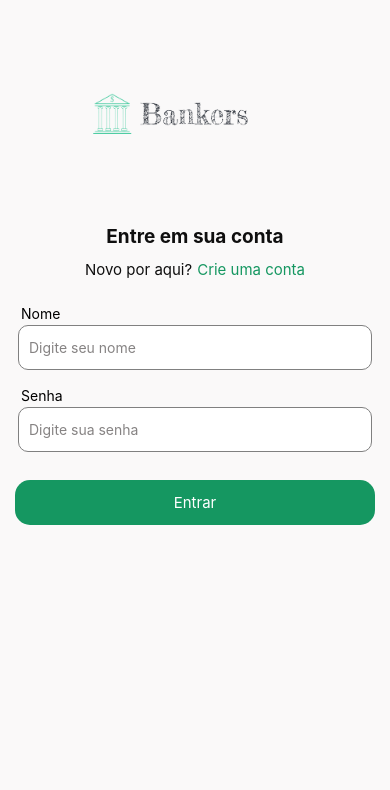
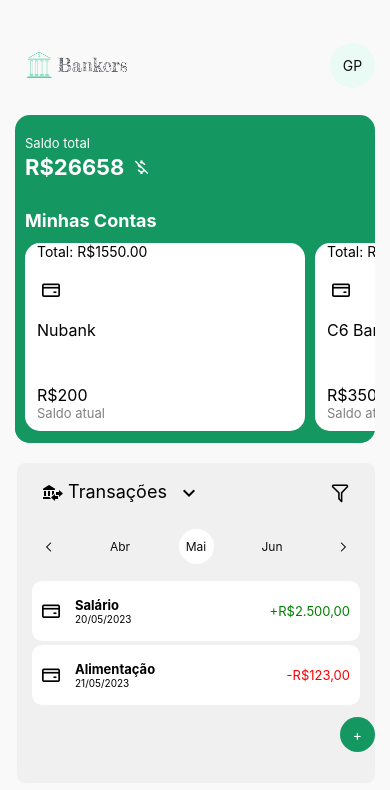
Before and after one commit to guipaterno/FinApp, a React Native app: screen / in a window 390 px wide. Shown: the top 790 px of the page. Built offline with nearby package versions, Linux system fonts and the light colour scheme.

Commit message:
Alteração FlatList
Deletei a pasta FlatCount e coloquei diretamente no Banner

```diff
--- a/App.tsx
+++ b/App.tsx
@@ -1,12 +1,8 @@
 import React from 'react';
-import { StatusBar } from 'expo-status-bar';
-
 import { NavigationContainer } from '@react-navigation/native';
 import Routes from "./src/routes/index"
-import Login from './src/screens/Login';
-import Cadastro from './src/screens/Cadastro';
 import Home from './src/screens/Home';
-import TesteBanner from './src/components/FlatCount';
+
 
 
 
@@ -14,7 +10,7 @@ import TesteBanner from './src/components/FlatCount';
 export default function App() {
   return (
     <NavigationContainer>
-      <Routes/>
+      <Home/>
     </NavigationContainer>
   );
 }
--- a/package.json
+++ b/package.json
@@ -11,6 +11,7 @@
   "dependencies": {
     "@react-navigation/native": "^6.1.7",
     "@react-navigation/native-stack": "^6.9.13",
+    "@react-navigation/stack": "^6.3.17",
     "expo": "~49.0.7",
     "expo-status-bar": "~1.6.0",
     "react": "18.2.0",
--- a/src/components/Banner.tsx
+++ b/src/components/Banner.tsx
@@ -1,56 +1,87 @@
-import React from "react";
-import { View, Text, FlatList,SafeAreaView, Dimensions} from "react-native";
-import styles from "../styles/styles";
-import {Octicons } from "@expo/vector-icons"
-import FlatCount from "./FlatCount";
+import React from 'react';
+import styles from '../styles/styles';
+import { FlatList,  SafeAreaView,  Text,  View} from 'react-native';
+import {Octicons } from "@expo/vector-icons";
+
+type ItemData = {
+  id: string;
+  title: string;
+  icon:any;
+  value:string;
+};
+
+const DATA: ItemData[] = [
+  {
+    id: '1',
+    title: 'Nubank',
+    icon: "credit-card",
+    value:"200,00",
+  },
+  {
+    id: '2',
+    title: 'C6 Bank',
+    icon:"credit-card",
+    value:"350,00",
+
+  },
+  {
+    id: '3',
+    title: 'Itau',
+    icon:"credit-card",
+    value:"1000,00",
+
+  },
+];
+
+type ItemProps = {
+  item: ItemData;
+
+};
+
+const totalValue = DATA.reduce((accumulator, currentItem) => {
+  const itemValue = parseFloat(currentItem.value.replace(',', '.'));
+  return accumulator + itemValue;
+}, 0);
+
+const Item = ({item}: ItemProps) => (
 
 
+  <View  style={styles.principalContainer}>
+
+    {/* teste aqui */}
+    <Text>Total: R${totalValue.toFixed(2)}</Text>
+    {/* teste até aqui */}
 
 
+    <Octicons name={item.icon} style={styles.iconeCartao} />
+    <Text style={styles.textBanco}>{item.title}</Text>
+
+    <View style={styles.viewBancoSaldo}>
+      <Text style={styles.textValorSaldo}>R${parseFloat(item.value.replace(',', '.'))}</Text>
+      <Text style={styles.textSaldo}>Saldo atual</Text>
+    </View>
+  </View>
+);
 
 
-const Banner = ()=>{
-    return(
+const Banner = () => {
 
-        <FlatCount/>
+  return (
+    <SafeAreaView style={styles.viewContainer}>
+      <FlatList
+        data={DATA}
+        horizontal
+        showsHorizontalScrollIndicator={false}
+        scrollEnabled
+        renderItem={Item}
+        keyExtractor={item => item.id}
 
-    )
-}
+      />
+
+
+    </SafeAreaView>
+  );
+};
+
 
 export default Banner;
-
-
-
-/*
-
-
-
-
-
-const Banner = ()=>{
-    return(
-
-
-        <View style={styles.principalContainer}>
-            <Octicons name="credit-card" style={styles.iconeCartao} />
-            <Text style={styles.textBanco}>Nubank</Text>
-
-
-            <View style={styles.viewBancoSaldo}>
-                <Text style={styles.textValorSaldo}>R$123,00</Text>
-                <Text style={styles.textSaldo}>Saldo atual</Text>
-            </View>
-
-
-
-
-        </View>
-
-
-
-    )
-}
-
-export default Banner;
-
-*/
--- a/src/components/Container.tsx
+++ b/src/components/Container.tsx
@@ -3,7 +3,7 @@ import { View, Text, SafeAreaView} from "react-native";
 import styles from "../styles/styles";
 import {MaterialCommunityIcons} from "@expo/vector-icons";
 import Banner from "./Banner";
-import TesteBanner from "./FlatCount";
+
 
 type PropsContainer = {
     saldoTotal:string;
--- a/src/components/FlatCount.tsx
+++ /dev/null
@@ -1,71 +0,0 @@
-import React from 'react';
-import styles from '../styles/styles';
-import { FlatList,  SafeAreaView,  Text,  View} from 'react-native';
-import {Octicons } from "@expo/vector-icons";
-
-
-
-type ItemData = {
-  id: string;
-  title: string;
-  icon:any;
-};
-
-const DATA: ItemData[] = [
-  {
-    id: '1',
-    title: 'Nubank',
-    icon: "credit-card",
-  },
-  {
-    id: '2',
-    title: 'C6 Bank',
-    icon:"credit-card",
-
-  },
-  {
-    id: '3',
-    title: 'Itau',
-    icon:"credit-card",
-
-  },
-];
-
-type ItemProps = {
-  item: ItemData;
-
-
-};
-
-const Item = ({item}: ItemProps) => (
-  <View  style={styles.principalContainer}>
-    <Octicons name={item.icon} style={styles.iconeCartao} />
-    <Text style={styles.textBanco}>{item.title}</Text>
-
-    <View style={styles.viewBancoSaldo}>
-                <Text style={styles.textValorSaldo}>R$123,00</Text>
-                <Text style={styles.textSaldo}>Saldo atual</Text>
-            </View>
-  </View>
-);
-
-
-const FlatCount = () => {
-
-  return (
-    <SafeAreaView style={styles.viewContainer}>
-      <FlatList
-        data={DATA}
-        horizontal
-        showsHorizontalScrollIndicator={false}
-        scrollEnabled
-        renderItem={Item}
-        keyExtractor={item => item.id}
-
-      />
-    </SafeAreaView>
-  );
-};
-
-
-export default FlatCount;
--- a/src/routes/index.tsx
+++ b/src/routes/index.tsx
@@ -1,11 +1,12 @@
 import {createNativeStackNavigator} from "@react-navigation/native-stack";
-import { RoutesTypes } from "../@types/Routes";
+
 
 import Login from "../screens/Login";
 import Cadastro from "../screens/Cadastro";
 import Home from "../screens/Home"
 
 const Stack = createNativeStackNavigator();
+
 
 
 const Routes = ()=>{
--- a/src/screens/Home.tsx
+++ b/src/screens/Home.tsx
@@ -8,11 +8,13 @@ import Transacoes from "../components/Transacoes";
 
 const Home = ()=>{
 
+
     return(
         <ScrollView style={styles.safeArea}>
 
         <Header/>
-        <Container saldoTotal="2.000,00"/>
+        <Container saldoTotal="26658" />
+
 
         <Transacoes/>
 
--- a/src/screens/Login.tsx
+++ b/src/screens/Login.tsx
@@ -9,16 +9,17 @@ import Input from "../components/Input";
 import InputSenha from "../components/InputSenha";
 
 
+const Login = ()=>{
 
-const Login = ()=>{
 
   const [nome, setNome] = useState('');
   const [senha, setSenha] = useState('');
   const [nomeError, setNomeError] = useState('');
   const [senhaError, setSenhaError] = useState('');
 
+  const navigation = useNavigation();
 
-    const logar = ()=>{
+  const logar = ()=>{
 
         if (nome.trim() === '') {
             setNomeError('*Preencha o campo "NOME"');
@@ -28,14 +29,12 @@ const Login = ()=>{
             setSenhaError('*Preencha o campo "Senha"');
             return;
           }
-
           navigation.navigate("Home");
 
     };
-    const navigation = useNavigation();
 
     const clickCadastro = () =>{
-        navigation.navigate("Cadastro");
+          navigation.navigate("Cadastro");
     }
 
 
```
Also changed, not shown: src/@types/Routes.ts (line endings or trailing spaces), 1 other file (tests, documents, lock files or other folders).
